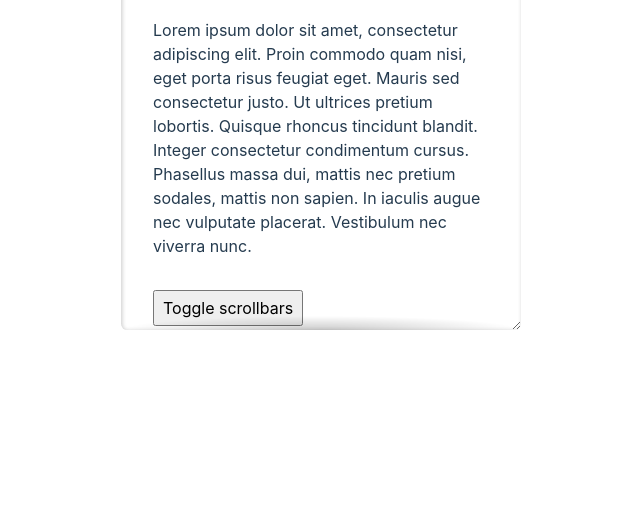
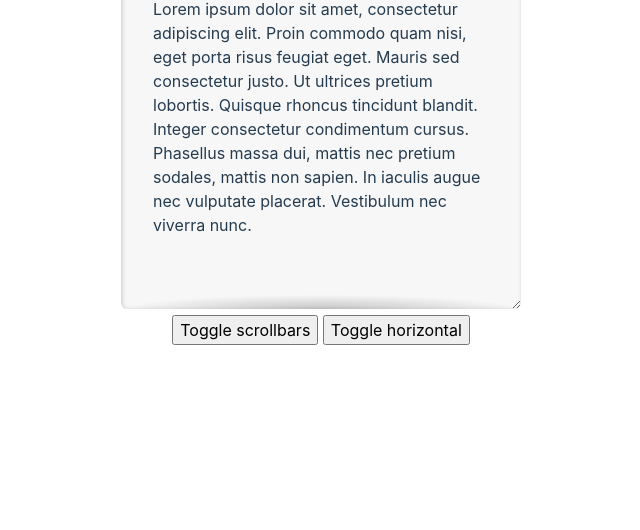
Before and after one commit to ingmarh/scroll-shadow-element, a website: page demo/index.html in a window 1280 px wide. Shown: the part 270-800 px from the top of the page, without its empty margins (319-959 px from the left). Drawn offline with Linux system fonts and the light colour scheme.

Commit message:
Update demo page

```diff
--- a/demo/index.html
+++ b/demo/index.html
@@ -3,10 +3,14 @@
 <head>
   <meta charset="utf-8">
   <title>Scroll shadow element demo</title>
+  <meta name="viewport" content="width=device-width">
   <script type="module" src="../scroll-shadow-element.js"></script>
   <script type="module">
-    document.querySelector('button').addEventListener('click', () => {
+    document.querySelector('.scrollbars-toggle').addEventListener('click', () => {
       document.getElementById('demo').classList.toggle('hide-scrollbars')
+    })
+    document.querySelector('.horizontal-toggle').addEventListener('click', () => {
+      document.getElementById('demo').classList.toggle('horizontal')
     })
   </script>
   <style>
@@ -17,6 +21,7 @@
     display: flex;
     align-items: center;
     justify-content: center;
+    flex-direction: column;
     height: 100vh;
     margin: 0;
     font-family: -apple-system, Cantarell, sans-serif;
@@ -25,24 +30,45 @@
   }
   h1 {
     margin-top: 0;
+    white-space: nowrap;
   }
   p {
     margin: 2em 0;
     min-width: 300px;
   }
+  form {
+    margin: 6em 0;
+  }
+  label {
+    display: block;
+    margin: 1em 0;
+  }
+  input[type="text"] {
+    display: block;
+    width: 100%;
+    margin: .4em 0 0;
+    padding: .5em .2em;
+    font-family: inherit;
+    font-size: 16px;
+  }
   button {
-    padding: 4px 8px;
     font: inherit;
+    margin: .4em 0;
   }
   #demo {
     width: 400px;
-    height: 90vh;
+    height: 70vh;
+    max-width: 100vw;
     max-height: 400px;
     overflow: auto;
     padding: 2em 2em 0 2em;
     box-shadow: inset 1px 1px 4px #c8c8c8;
     border-radius: .4em;
     resize: horizontal;
+    background: #f7f7f7;
+  }
+  #demo.horizontal {
+    width: 250px;
   }
   .hide-scrollbars {
     scrollbar-width: none;
@@ -54,7 +80,7 @@
 </head>
 <body>
   <scroll-shadow>
-    <div id="demo" class="hide-scrollbars">
+    <main id="demo" class="hide-scrollbars">
       <h1>&lt;scroll-shadow&gt;</h1>
       <p>
         Lorem ipsum dolor sit amet, consectetur adipiscing elit. Proin commodo
@@ -64,9 +90,16 @@
         pretium sodales, mattis non sapien. In iaculis augue nec vulputate
         placerat. Vestibulum nec viverra nunc.
       </p>
-      <p>
-        <button type="button">Toggle scrollbars</button>
-      </p>
+      <form>
+        <label>
+          Text input one
+          <input type="text" name="one" placeholder="Overlayed by scroll shadow">
+        </label>
+        <label>
+          Text input two
+          <input type="text" name="two" placeholder="Overlayed by scroll shadow">
+        </label>
+      </form>
       <p>
         Curabitur dapibus in mi quis fermentum. Nam mauris nisi, porta nec
         sollicitudin quis, fermentum nec elit. Cras sit amet ligula nisl.
@@ -113,7 +146,11 @@
         metus. Nulla a imperdiet eros, ac accumsan ante. Pellentesque ac
         pulvinar metus. Nullam accumsan dolor non ante pharetra ornare.
       </p>
-    </div>
+    </main>
   </scroll-shadow>
+  <div>
+    <button type="button" class="scrollbars-toggle">Toggle scrollbars</button>
+    <button type="button" class="horizontal-toggle">Toggle horizontal</button>
+  </div>
 </body>
 </html>
```
